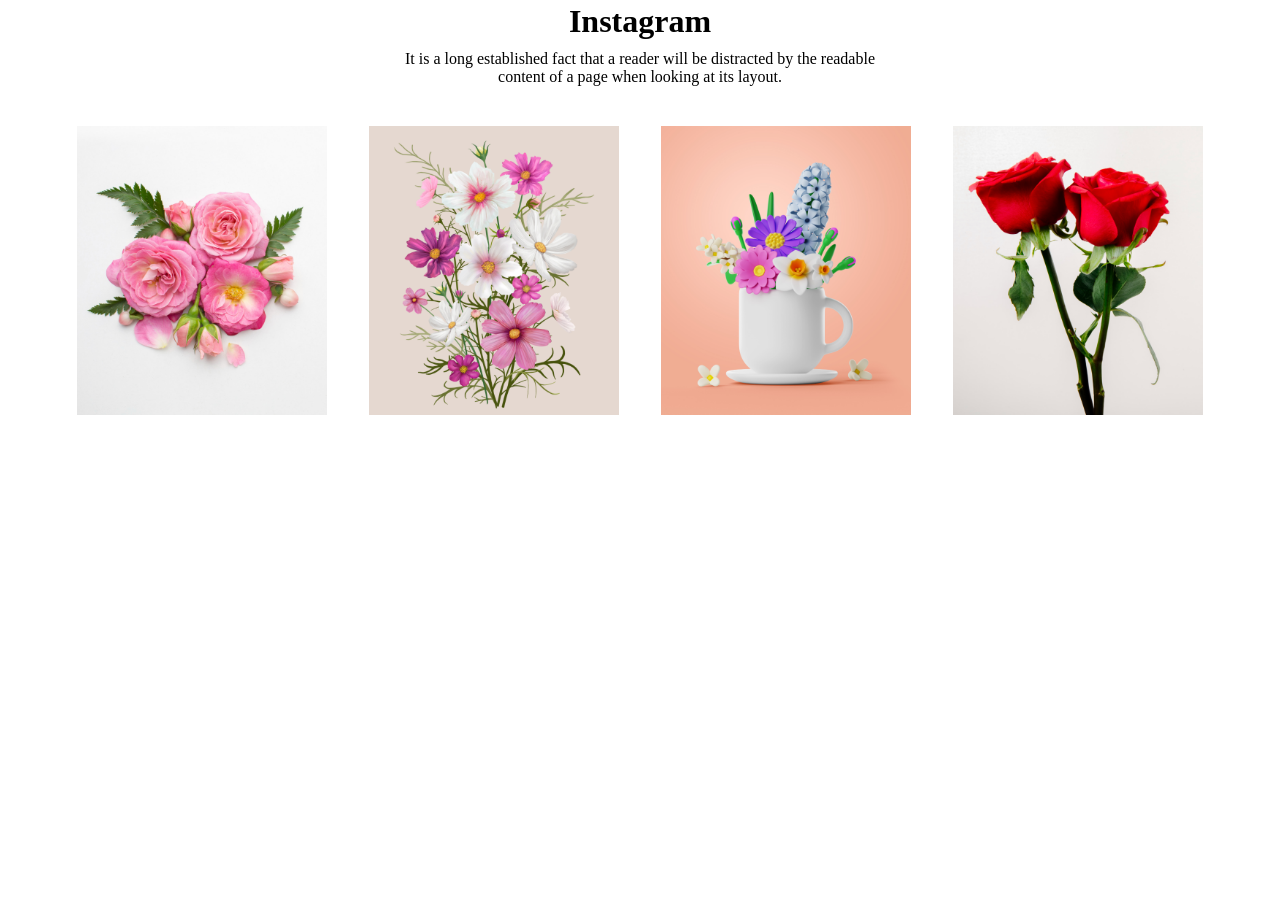
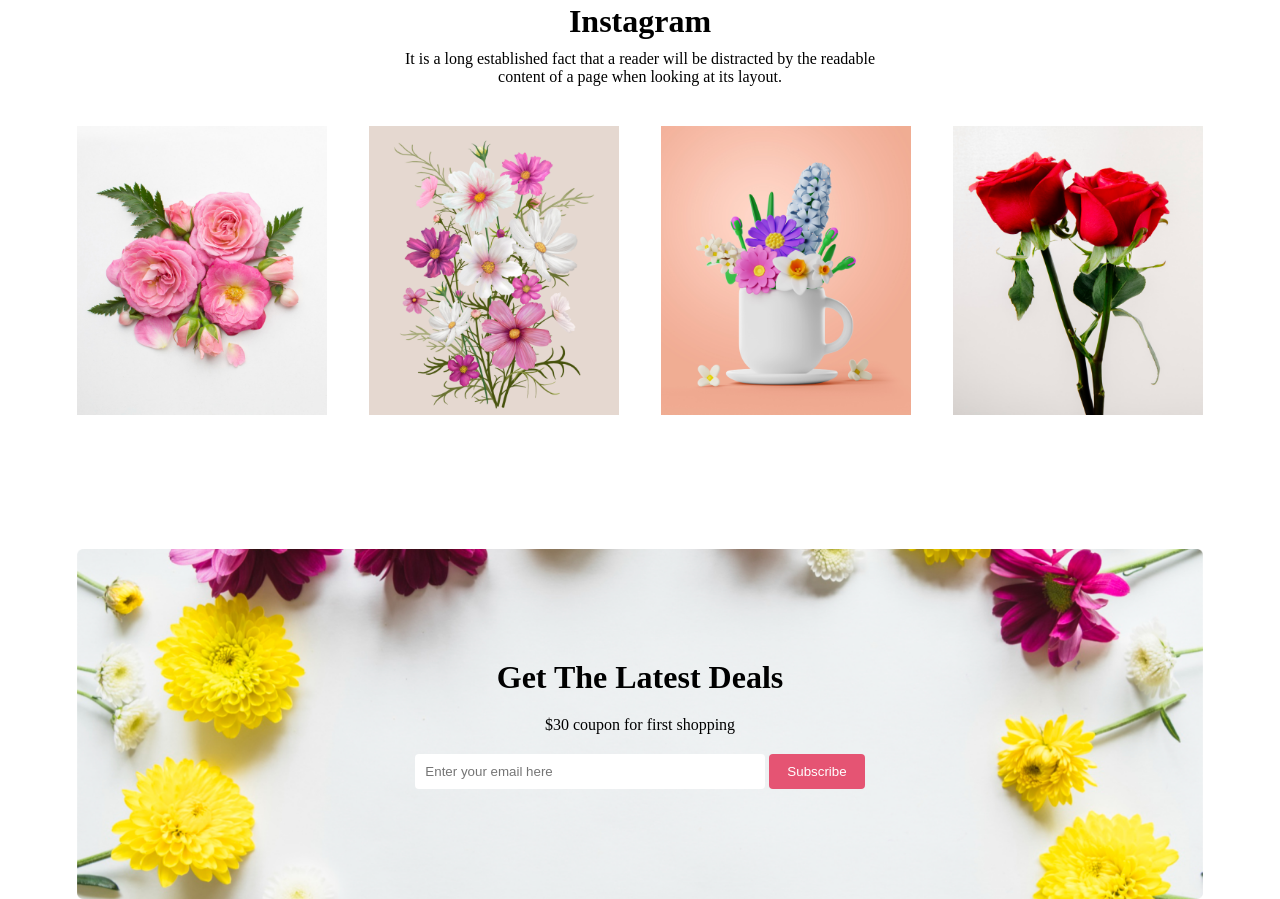
Before and after one commit to md-mohosin/flower-shop, a plain HTML site: page index.html in a window 1280 px wide. Shown: the part 1933-2832 px from the top of the page. Before the commit the page ends 2352 px from the top, so only its background shows below. Drawn offline with Linux system fonts and the light colour scheme.

Commit message:
create latest deals

```diff
--- a/index.html
+++ b/index.html
@@ -91,7 +91,8 @@
     <div class="insta">
         <div class="insta-text">
             <h1>Instagram</h1>
-            <p style="padding-top: 10px; padding-bottom: 40px;">It is a long established fact that a reader will be distracted by the readable content of a page when looking at its layout.</p>
+            <p style="padding-top: 10px; padding-bottom: 40px;">It is a long established fact that a reader will be
+                distracted by the readable content of a page when looking at its layout.</p>
         </div>
         <div class="insta-image">
             <div>
@@ -108,6 +109,25 @@
             </div>
         </div>
     </div>
+
+
+
+
+
+    <!-- LATEST DEALS -->
+    <div class="latest-section">
+        <div class="latest">
+            <div style="text-align: center;">
+                <h1>Get The Latest Deals</h1>
+                <p style="padding: 20px 0;">$30 coupon for first shopping</p>
+                <div>
+                    <input type="text" placeholder="Enter your email here">
+                    <button>Subscribe</button>
+                </div>
+            </div>
+        </div>
+    </div>
+
 </body>
 
 </html>
--- a/style.css
+++ b/style.css
@@ -74,7 +74,8 @@ button {
 
 }
 
-.featured-text, .insta-text {
+.featured-text,
+.insta-text {
     text-align: center;
     margin-top: 10px;
     width: 40%;
@@ -187,12 +188,12 @@ button {
 
 
 
-.insta{
+.insta {
     margin-top: 130px;
 }
 
 
-.insta-image{
+.insta-image {
     display: flex;
     justify-content: space-between;
     max-width: 1720px;
@@ -201,6 +202,34 @@ button {
     margin: 0 auto;
 }
 
-.insta-image img{
+.insta-image img {
     width: 250px;
 }
+
+
+
+
+
+
+
+
+.latest-section {
+    margin-top: 130px;
+}
+
+.latest {
+    max-width: 1720px;
+    width: 88%;
+    height: 350px;
+    margin: 0 auto;
+    background-image: url('./images/Rectangle\ 9.png');
+    background-size: 100% 100%;
+    display: flex;justify-content: center;align-items: center;
+}
+
+input {
+    padding: 10px;
+    width: 350px;
+    border: none;
+    border-radius: 4px;
+}
```
